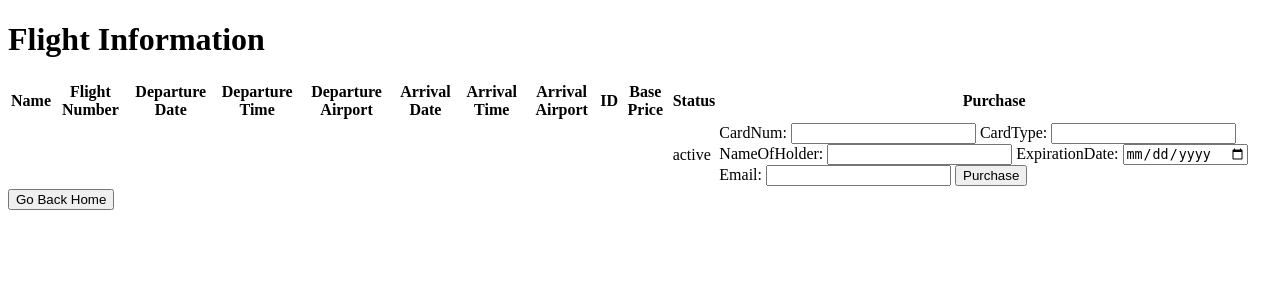
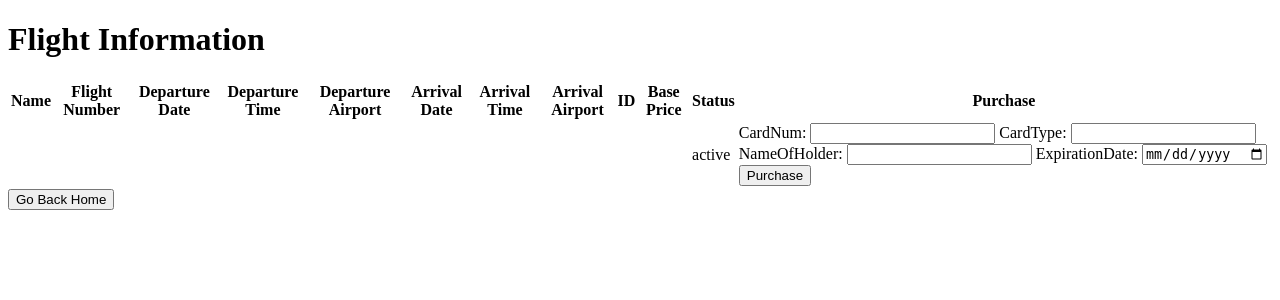
Before and after one commit to dooont/databasesfinal, a Flask app: page /purchase in a window 1280 px wide. Shown: the top 300 px of the page. Run offline with Flask 3, Linux system fonts and the light colour scheme; tables that the repository leaves empty or names only in its code hold one stand-in row (values such as "Sample post").

Commit message:
working on some other stuff but purchases doesn't get added

```diff
--- a/app.py
+++ b/app.py
@@ -157,21 +157,13 @@
         cardType = request.form.get('cardType') #input by customer
         nameOfHolder = request.form.get('nameOfHolder') #input by customer
         expirationDate = request.form.get('expirationDate') #input by customer
-        email = request.form.get('email') #input by customer
+        email = session['customer_username']
         now = datetime.now()
         purchaseTime = now.strftime('%H:%M:%S')
         purchaseDate = now.strftime('%Y-%m-%d')
         connection = get_db_connection()
         try:
             with connection.cursor() as cursor:
-                # insert_purchase = """
-                # INSERT INTO purchase (CustomerEmail, flightName, flightNum, flightDepDate, flightDepTime, flightID, PurchaseDate, PurchaseTime)
-                # VALUES (%s, %s, %s, %s, %s, %s, %s, %s)
-                # """
-                # cursor.execute(insert_purchase, (email, flight_name, flight_flightNum, flight_depDate, flight_depTime, flight_ID, purchaseDate, purchaseTime))
-
-                # connection.commit()
-                # SQL statement with placeholders
                 sql = """
                 INSERT INTO ticket
                     (flightName, flightNum, flightDepDate, flightDepTime, flightID, ticketPrice, cardNum, cardType, nameOfHolder, expirationDate)
@@ -179,10 +171,8 @@
                     (%s, %s, %s, %s, %s, %s, %s, %s, %s, %s)
                 """
 
-                # Data tuple
                 data = (flight_name, flight_flightNum, flight_depDate, flight_depTime, flight_ID, flight_ticketPrice, cardNum, cardType, nameOfHolder, expirationDate)
 
-                # Execute the query with data tuple
                 cursor.execute(sql, data)
                 connection.commit()
 
@@ -193,13 +183,11 @@
                     (%s, %s, %s, %s, %s, %s, %s, %s)
                 """
 
-                # Data tuple contains all the values to be inserted
-                data = (email, flight_name, flight_flightNum, flight_depDate, flight_depTime, flight_ID, purchaseDate, purchaseTime)
+                dataPurchase = (email, flight_name, flight_flightNum, str(flight_depDate), str(flight_depTime), flight_ID, purchaseDate, purchaseTime)
 
-                # Execute the query with the data tuple
-                cursor.execute(insert_purchase, data)
+                cursor.execute(insert_purchase, dataPurchase)
+                connection.commit()
 
-                connection.commit()
         except Exception as e:
             print("An error occurred:", e)
             connection.rollback()
--- a/templates/checkout.html
+++ b/templates/checkout.html
@@ -110,8 +110,6 @@
                         <label for="expirationDate">ExpirationDate:</label>
                         <input type="date" id="expirationDate" name="expirationDate" required>
 
-                        <label for="email">Email:</label>
-                        <input type="text" id="email" name="email">
                         <button type="submit">Purchase</button>
                     </form>
                 </td>
```
